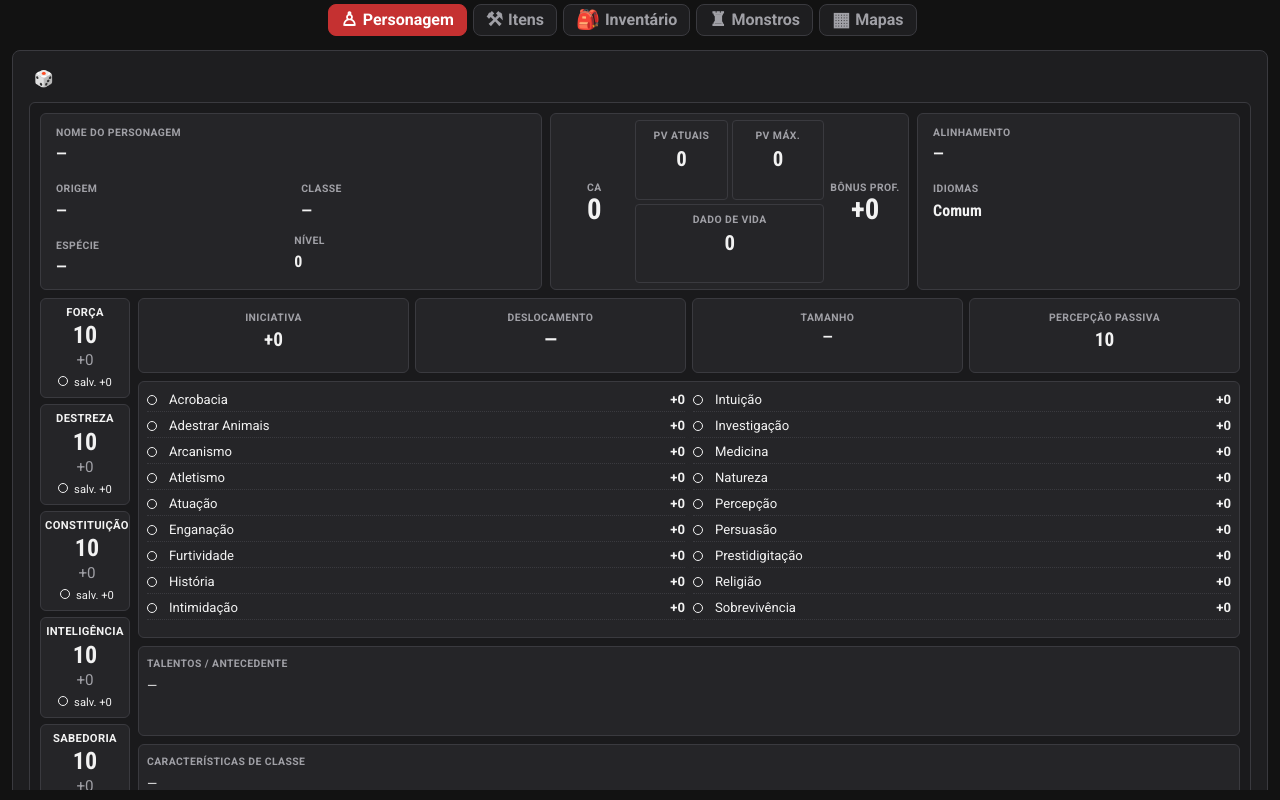
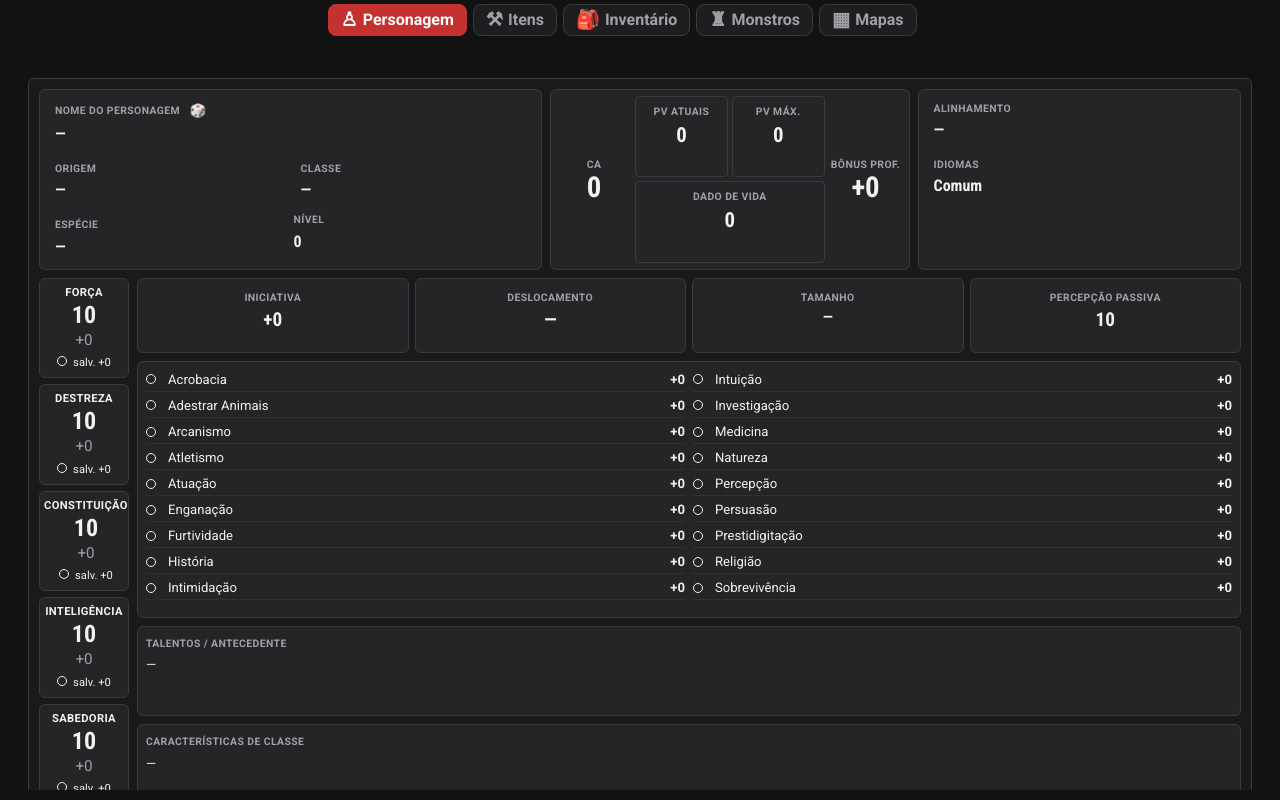
Before and after one commit to AlyssonEustaquio/animalysson-RPG, a plain HTML site: page index.html in a window 1280 px wide. Drawn offline with Linux system fonts and the light colour scheme.

Commit message:
Atualização via Downloads (22/11/2026 22:52)

```diff
--- a/css/personagem-sem-aro.css
+++ b/css/personagem-sem-aro.css
@@ -56,3 +56,36 @@
   outline: 1px dotted currentColor !important;
   outline-offset: 2px !important;
 }
+
+
+/* Cabeçalho do nome com o dado imediatamente à direita. */
+#app .ficha-nome-titulo-row {
+  display: inline-flex !important;
+  align-items: center !important;
+  justify-content: flex-start !important;
+  gap: .35rem !important;
+  width: auto !important;
+  max-width: 100% !important;
+  margin: 0 !important;
+  padding: 0 !important;
+  border: 0 !important;
+  border-radius: 0 !important;
+  background: transparent !important;
+  box-shadow: none !important;
+  vertical-align: middle !important;
+}
+
+#app .ficha-nome-personagem-titulo {
+  display: inline-block !important;
+  margin: 0 !important;
+  padding: 0 !important;
+}
+
+/* Remove apenas o contorno do cartão externo da ficha; os campos ficam intactos. */
+#app .ficha-sem-caixa-externa {
+  border: 0 !important;
+  outline: 0 !important;
+  border-radius: 0 !important;
+  box-shadow: none !important;
+  background: transparent !important;
+}
--- a/index.html
+++ b/index.html
@@ -15,7 +15,7 @@
 <link rel="stylesheet" href="css/mapa-fix-canvas.css?v=20261123-95">
 <link rel="stylesheet" href="css/seletor-topo.css?v=20261123-top5">
 <link rel="stylesheet" href="css/rolagem-por-coluna.css?v=20261123-cols">
-<link rel="stylesheet" href="css/personagem-sem-aro.css?v=20261123-inline-dice">
+<link rel="stylesheet" href="css/personagem-sem-aro.css?v=20261123-name-dice-no-card">
 </head>
 <body>
 <div class="shell">
@@ -37,6 +37,6 @@
 </div>
 <div id="modal-root"></div>
 <script src="js/carregador.js"></script>
-<script src="js/ui-personagem-fix.js?v=20261123-inline-dice"></script>
+<script src="js/ui-personagem-fix.js?v=20261123-name-dice-no-card"></script>
 </body>
 </html>
--- a/js/ui-personagem-fix.js
+++ b/js/ui-personagem-fix.js
@@ -57,9 +57,64 @@
     });
   }
 
+  function encontrarTituloNome(root) {
+    if (!root || !root.querySelectorAll) return null;
+    var seletor = "h1,h2,h3,h4,h5,h6,label,strong,b,span,div,p";
+    var prioridade = { H1: 0, H2: 1, H3: 2, H4: 3, H5: 4, H6: 5, LABEL: 6, STRONG: 7, B: 8, SPAN: 9, DIV: 10, P: 11 };
+    return Array.from(root.querySelectorAll(seletor))
+      .filter(function (el) {
+        var texto = normalizar(el.textContent).replace(/[：:]$/, "");
+        return texto.toLowerCase() === "nome do personagem" && el.getClientRects().length > 0;
+      })
+      .sort(function (a, b) {
+        return (Object.prototype.hasOwnProperty.call(prioridade, a.tagName) ? prioridade[a.tagName] : 99) -
+          (Object.prototype.hasOwnProperty.call(prioridade, b.tagName) ? prioridade[b.tagName] : 99);
+      })[0] || null;
+  }
+
+  function posicionarDadoAoLadoDoNome(root) {
+    if (!root || !root.querySelector) return;
+    var botao = root.querySelector("#app .sortear-personagem-icone");
+    var titulo = encontrarTituloNome(root);
+    if (!botao || !titulo) return;
+
+    var linha = titulo.closest ? titulo.closest(".ficha-nome-titulo-row") : null;
+    if (!linha) {
+      linha = document.createElement("span");
+      linha.className = "ficha-nome-titulo-row";
+      titulo.parentNode.insertBefore(linha, titulo);
+      linha.appendChild(titulo);
+    }
+    if (botao.parentNode !== linha) linha.appendChild(botao);
+    titulo.classList.add("ficha-nome-personagem-titulo");
+  }
+
+  function removerCaixaExterna(root) {
+    var titulo = encontrarTituloNome(root);
+    if (!titulo) return;
+
+    var candidatos = [];
+    var atual = titulo.parentElement;
+    while (atual && atual !== root && atual.id !== "app") {
+      var estilo = window.getComputedStyle(atual);
+      var borda = ["Top", "Right", "Bottom", "Left"].some(function (lado) {
+        return parseFloat(estilo["border" + lado + "Width"]) > 0 && estilo["border" + lado + "Style"] !== "none";
+      });
+      var sombra = estilo.boxShadow && estilo.boxShadow !== "none";
+      var classeDeCaixa = /(^|[-_ ])(card|panel|sheet|ficha)([-_ ]|$)/i.test(String(atual.className || ""));
+      if (borda || sombra || classeDeCaixa) candidatos.push(atual);
+      atual = atual.parentElement;
+    }
+
+    // Retira somente a moldura externa mais abrangente, preservando os campos internos.
+    if (candidatos.length) candidatos[candidatos.length - 1].classList.add("ficha-sem-caixa-externa");
+  }
+
   function aplicar() {
     removerAjuda(document.body);
     transformarBotao(document.body);
+    posicionarDadoAoLadoDoNome(document.body);
+    removerCaixaExterna(document.getElementById("app"));
   }
 
   aplicar();
```
